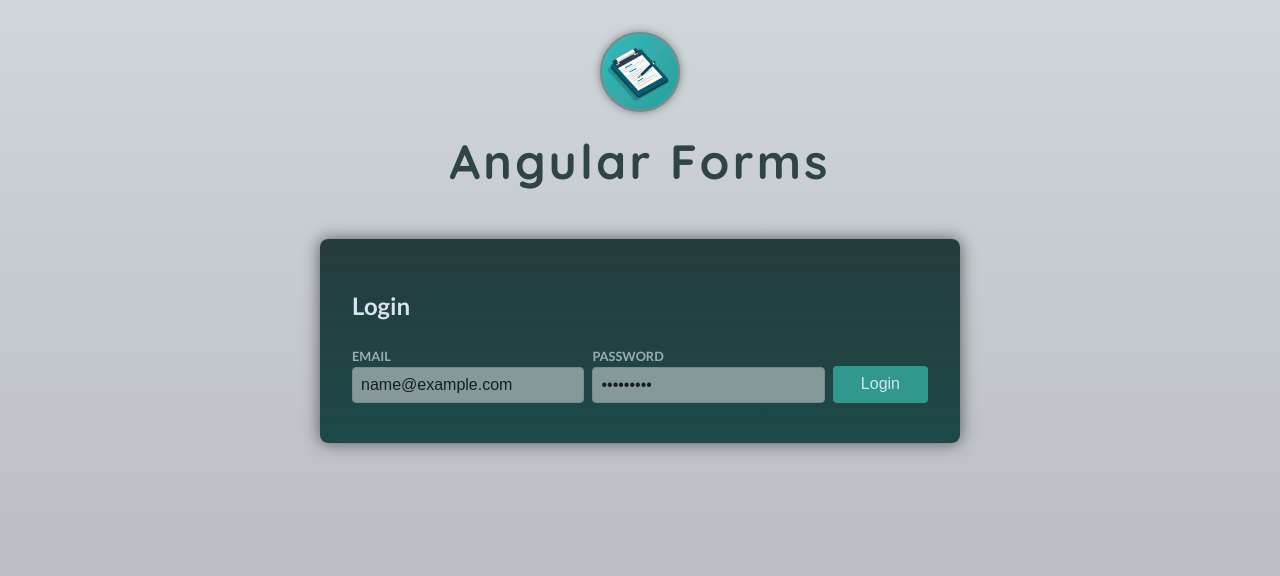
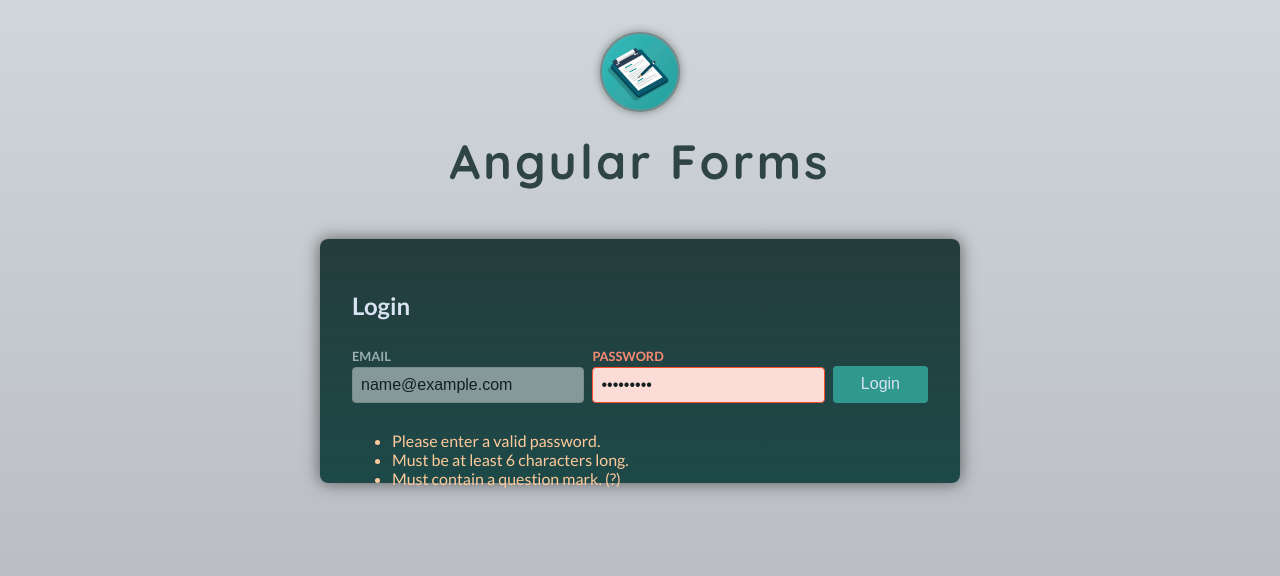
Before and after one commit to R06NV4LDR/MasterAngular_11-user-inputs, an Angular app: page / in a window 1280 px wide. Both pictures are taken after typing "name@example.com", "Sample123" into the empty fields and a click on the button "Login". Shown: the top 576 px of the page. Built offline with nearby package versions, Linux system fonts and the light colour scheme.

Commit message:
252 | mustContainQuestionMark | added own control-error msgs for password input

```diff
--- a/src/app/auth/login/login.component.html
+++ b/src/app/auth/login/login.component.html
@@ -17,8 +17,19 @@
 
   @if (emailIsInvalid) {
   <p class="control-error">Invalid email detected.</p>
-  }
-  @if (passwordIsInvalid) {
-  <p class="control-error">Please enter a valid password. At least 6 characters required.</p>
+  } @if (passwordIsInvalid) {
+  <div class="control-error">
+    <ul>
+      <li>
+        <p>Please enter a valid password.</p>
+      </li>
+      <li>
+        <p>Must be at least 6 characters long.</p>
+      </li>
+      <li>
+        <p>Must contain a question mark. (?)</p>
+      </li>
+    </ul>
+  </div>
   }
 </form>
--- a/src/app/auth/login/login.component.ts
+++ b/src/app/auth/login/login.component.ts
@@ -1,10 +1,19 @@
 import { Component } from "@angular/core";
 import {
+  AbstractControl,
   FormControl,
   FormGroup,
   ReactiveFormsModule,
   Validators,
 } from "@angular/forms";
+
+function mustContainQuestionMark(control: AbstractControl) {
+  if (control.value.includes("?")) {
+    return null;
+  }
+
+  return { doesNotContainQuestionMark: true };
+}
 
 @Component({
   selector: "app-login",
@@ -19,7 +28,7 @@ export class LoginComponent {
       validators: [Validators.email, Validators.required],
     }),
     password: new FormControl("", {
-      validators: [Validators.required, Validators.minLength(6)],
+      validators: [Validators.required, Validators.minLength(6), mustContainQuestionMark],
     }),
   });
 
@@ -30,7 +39,7 @@ export class LoginComponent {
       this.form.controls.email.invalid
     );
   }
-    get passwordIsInvalid() {
+  get passwordIsInvalid() {
     return (
       this.form.controls.password.touched &&
       this.form.controls.password.dirty &&
```
